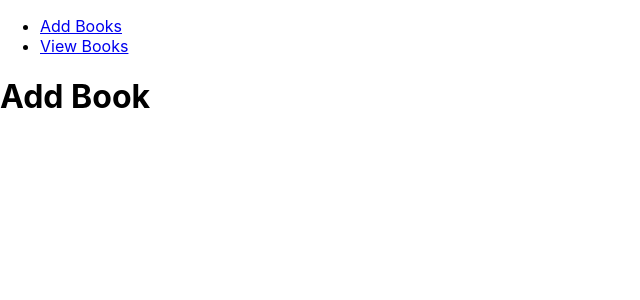
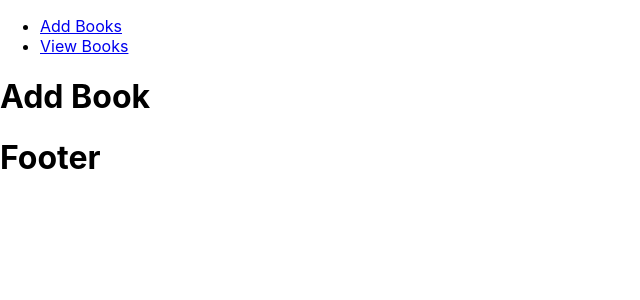
Before and after one commit to johnpham47/book-barn, a React (Create React App) app in the folder client/: page / in a window 1280 px wide. Shown: the top 300 px of the page, without its empty margins (0-640 px from the left). Built offline with nearby package versions, Linux system fonts and the light colour scheme.

Commit message:
Completed base layout for app

```diff
--- a/client/src/Components/BaseLayout.js
+++ b/client/src/Components/BaseLayout.js
@@ -8,6 +8,7 @@ export class BaseLayout extends Component {
             <div>
                 <Menu />
                 {this.props.children}
+                <Footer />
             </div>
         )
     }
--- a/client/src/Components/Footer.js
+++ b/client/src/Components/Footer.js
@@ -0,0 +1,11 @@
+import React, { Component } from 'react';
+
+class Footer extends Component {
+    render() {
+        return(
+            <h1>Footer</h1>
+        )
+    }
+}
+
+export default Footer;
```
